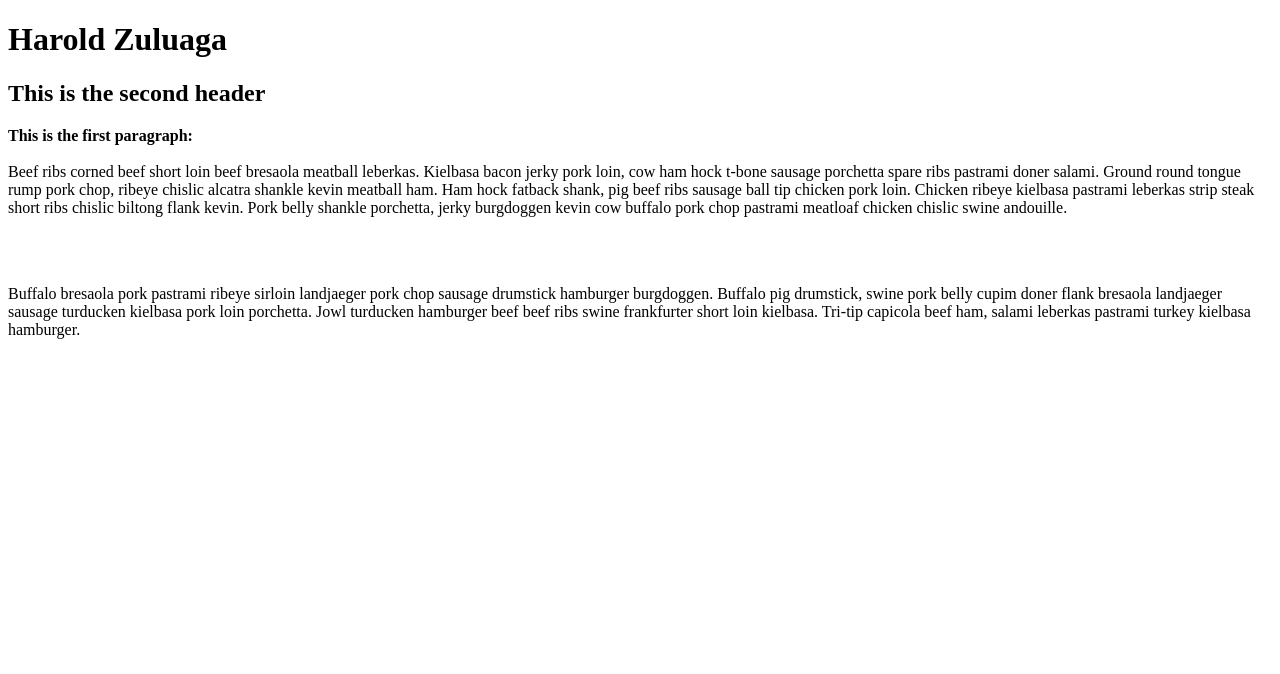
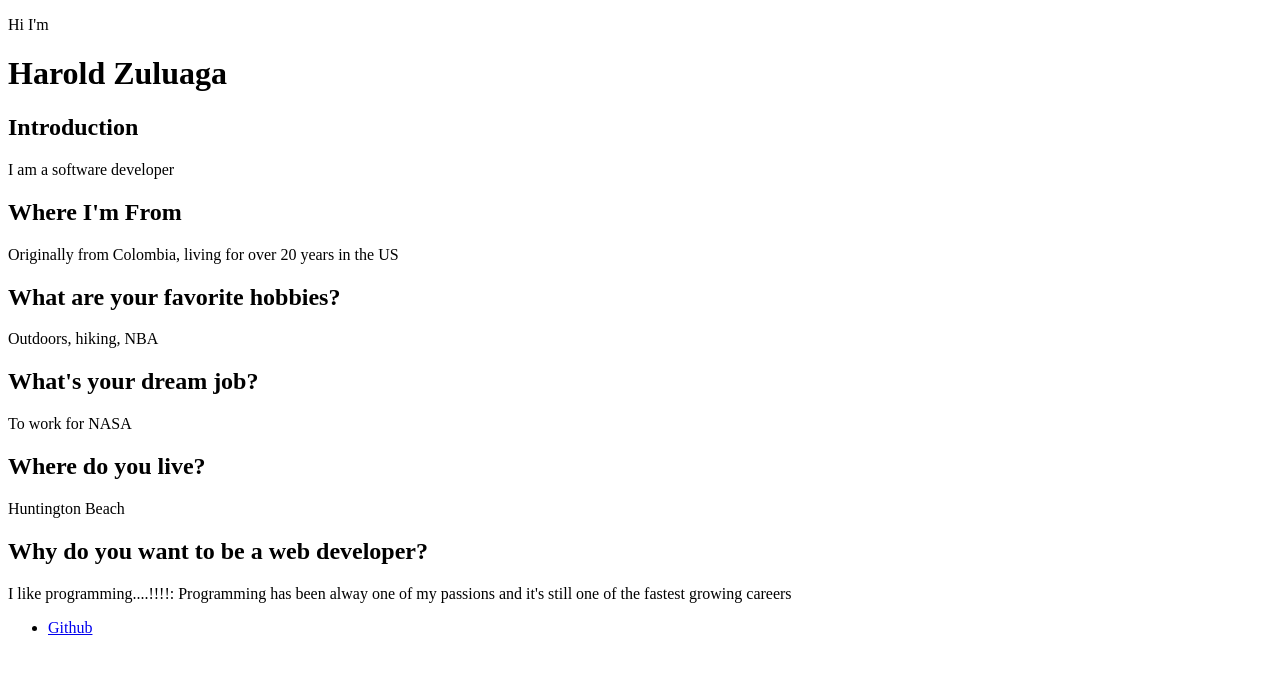
Before and after one commit to harzulu65/haroldzuluaga.github.io, a plain HTML site: page index.html in a window 1280 px wide. Drawn offline with Linux system fonts and the light colour scheme.

Commit message:
more updates

```diff
--- a/index.html
+++ b/index.html
@@ -1,30 +1,40 @@
 <!DOCTYPE html>
-<hmtl lan="en-us">
+
+<html lang="en">
   <head>
-    <meta charset+"UTF-8">
-    <title>Harold Zuluaga Sample Web Site</title>
-    <link rel="stylesheet" type="text/css" href="style.css" />
+    <meta charset="utf-8" />
+
+    <title>About Me</title>
+    <link rel="stylesheet" href="style.css" />
   </head>
+
   <body>
-    <header>
-      <h1>Harold Zuluaga</h1>
+    <header class="masthead">
+      <p class="masthead-intro">Hi I'm</p>
+      <h1 class="masthead-heading">Harold Zuluaga</h1>
     </header>
-    <h2>This is the second header</h2>
+    <section class="details">
+      <h1>Introduction</h1>
+      <p>I am a software developer</p>
+      <h1>Where I'm From</h1>
+      <p>Originally from Colombia, living for over 20 years in the US</p>
+      <h1>What are your favorite hobbies?</h1>
+      <p>Outdoors, hiking, NBA</p>
+      <h1>What's your dream job?</h1>
+      <p>To work for NASA</p>
+      <h1>Where do you live?</h1>
+      <p>Huntington Beach</p>
+      <h1>Why do you want to be a web developer?</h1>
+      <p>
+        I like programming....!!!!: Programming has been alway one of my
+        passions and it's still one of the fastest growing careers
+      </p>
+    </section>
 
-    <p>
-      <strong>This is the first paragraph:</strong> <br></br> Beef ribs corned beef short
-      loin beef bresaola meatball leberkas. Kielbasa bacon jerky pork loin, cow
-      ham hock t-bone sausage porchetta spare ribs pastrami doner salami. Ground
-      round tongue rump pork chop, ribeye chislic alcatra shankle kevin meatball
-      ham. Ham hock fatback shank, pig beef ribs sausage ball tip chicken pork
-      loin. Chicken ribeye kielbasa pastrami leberkas strip steak short ribs
-      chislic biltong flank kevin. Pork belly shankle porchetta, jerky
-      burgdoggen kevin cow buffalo pork chop pastrami meatloaf chicken chislic
-      swine andouille.
-    </p>
-
-    <br></br>
-
-    <p>Buffalo bresaola pork pastrami ribeye sirloin landjaeger pork chop sausage drumstick hamburger burgdoggen. Buffalo pig drumstick, swine pork belly cupim doner flank bresaola landjaeger sausage turducken kielbasa pork loin porchetta. Jowl turducken hamburger beef beef ribs swine frankfurter short loin kielbasa. Tri-tip capicola beef ham, salami leberkas pastrami turkey kielbasa hamburger.</p>
+    <footer id="footer">
+      <ul class="social">
+        <li><a href="http://www.github.com/usernamehere">Github</a></li>
+      </ul>
+    </footer>
   </body>
-</hmtl>
+</html>
```
Also changed, not shown: 1 other file.
